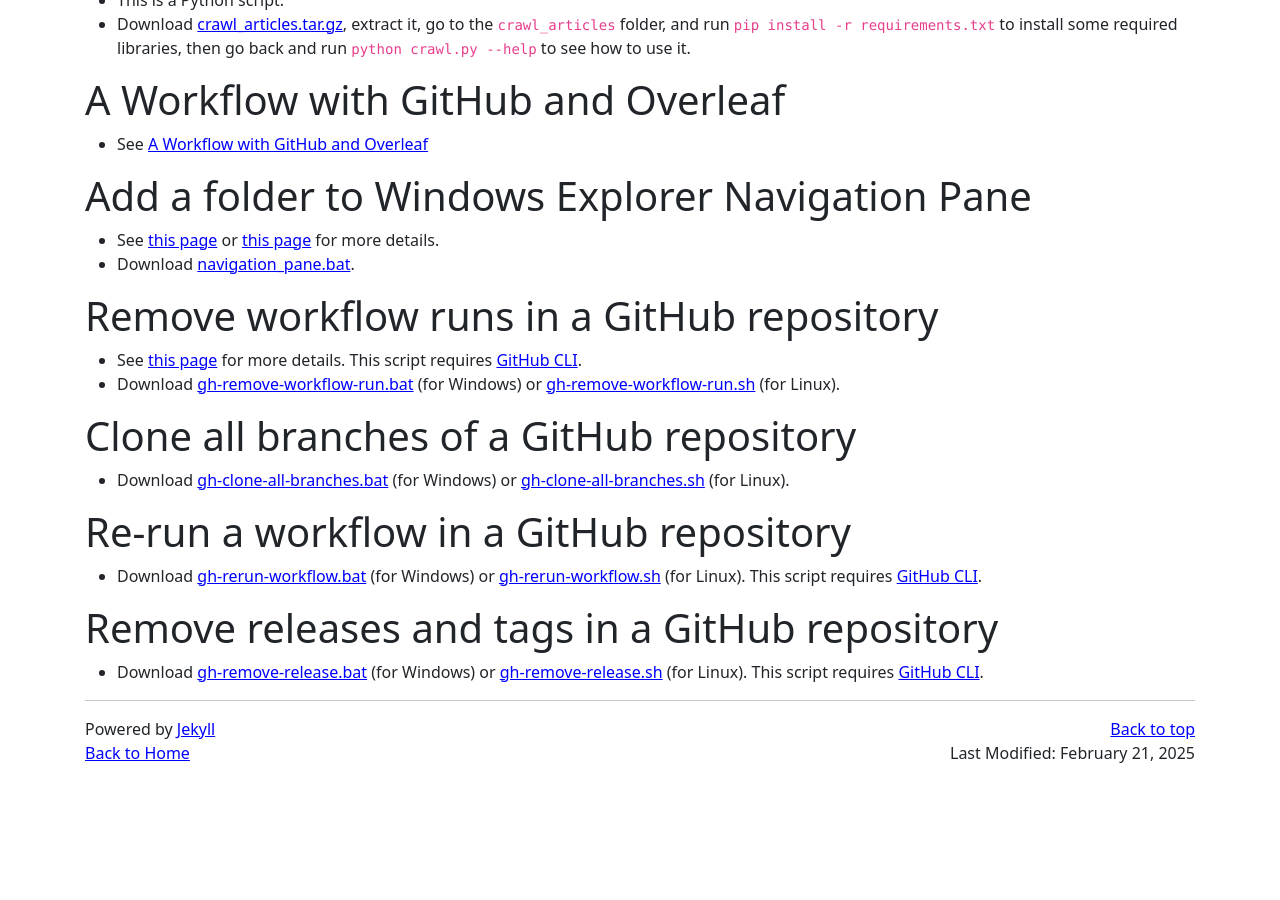
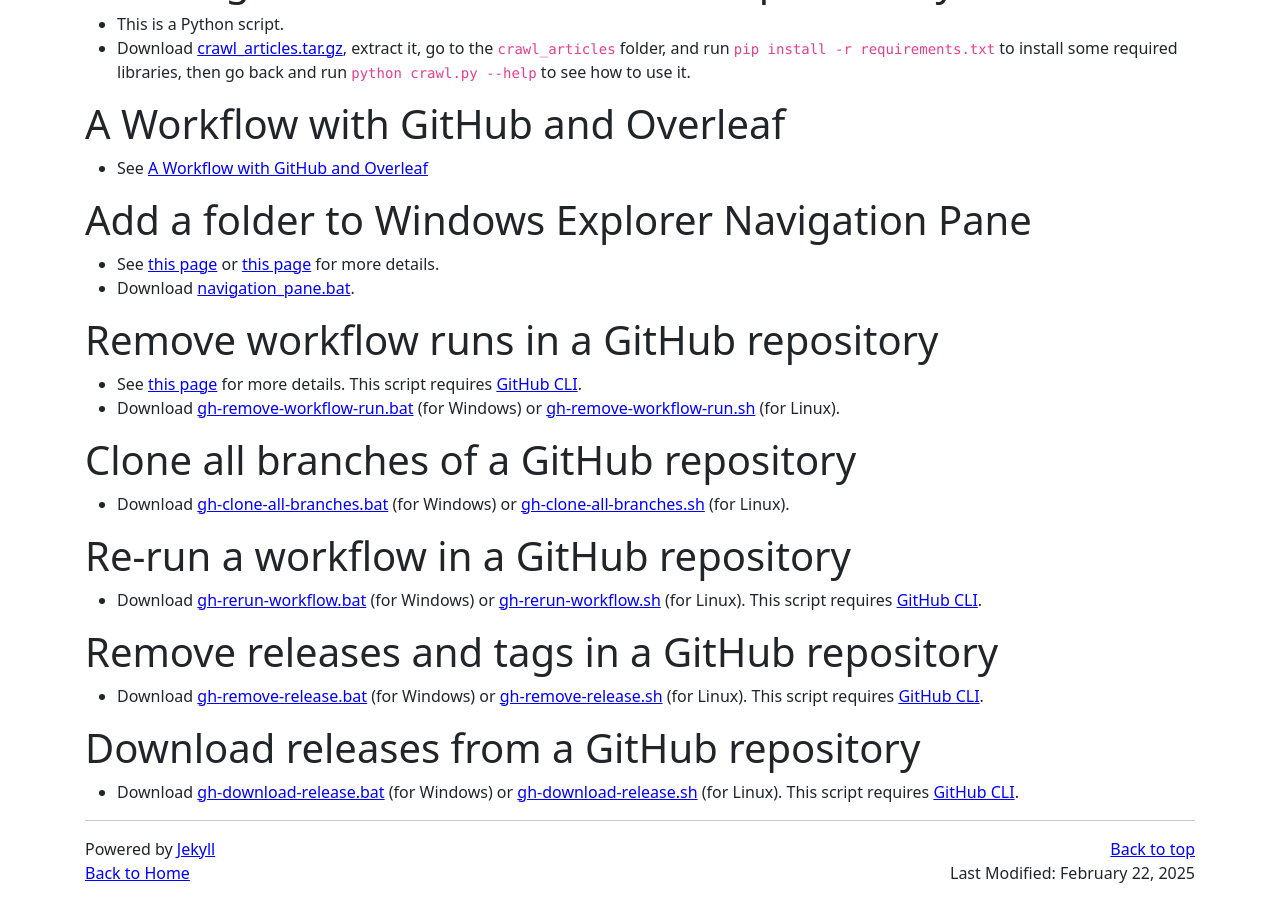
Before and after one commit to hoanganhduc/hoanganhduc.github.io, a Jekyll site: the page built from _posts/2024-11-03-some-useful-scripts.md, in a window 1280 px wide and 900 px high, scrolled down 974 px. Built offline with Jekyll 4.4.1, drawn with Linux system fonts in a browser that asks for light colours; nearby versions of some CDN libraries; a style sheet for code colours, icons or effects is not loaded; before the commit the page ends 1754 px from its top, so only the background shows below that; some of the changed text lies outside the part shown.

Commit message:
Updated @ 2025-02-22  12:48:46 ICT

```diff
--- a/_posts/2024-11-03-some-useful-scripts.md
+++ b/_posts/2024-11-03-some-useful-scripts.md
@@ -6,7 +6,7 @@ categories:
   - "windows"
   - "linux"
 <!--comment: true-->
-last_modified_at: 2025-02-21
+last_modified_at: 2025-02-22
 description: This post contains some useful scripts
 keywords: scripts, windows, linux, Duc A. Hoang
 <!--published: false-->
@@ -65,3 +65,7 @@ This post contains some useful scripts that I have written with the help of [Git
 # Remove releases and tags in a GitHub repository
 
 * Download {% include files.html name="github/gh-remove-release.bat" text="gh-remove-release.bat" %} (for Windows) or {% include files.html name="github/gh-remove-release.sh" text="gh-remove-release.sh" %} (for Linux). This script requires [GitHub CLI](https://cli.github.com/).
+
+# Download releases from a GitHub repository
+
+* Download {% include files.html name="github/gh-download-release.bat" text="gh-download-release.bat" %} (for Windows) or {% include files.html name="github/gh-download-release.sh" text="gh-download-release.sh" %} (for Linux). This script requires [GitHub CLI](https://cli.github.com/).
```
Also changed, not shown: 3 other files.
